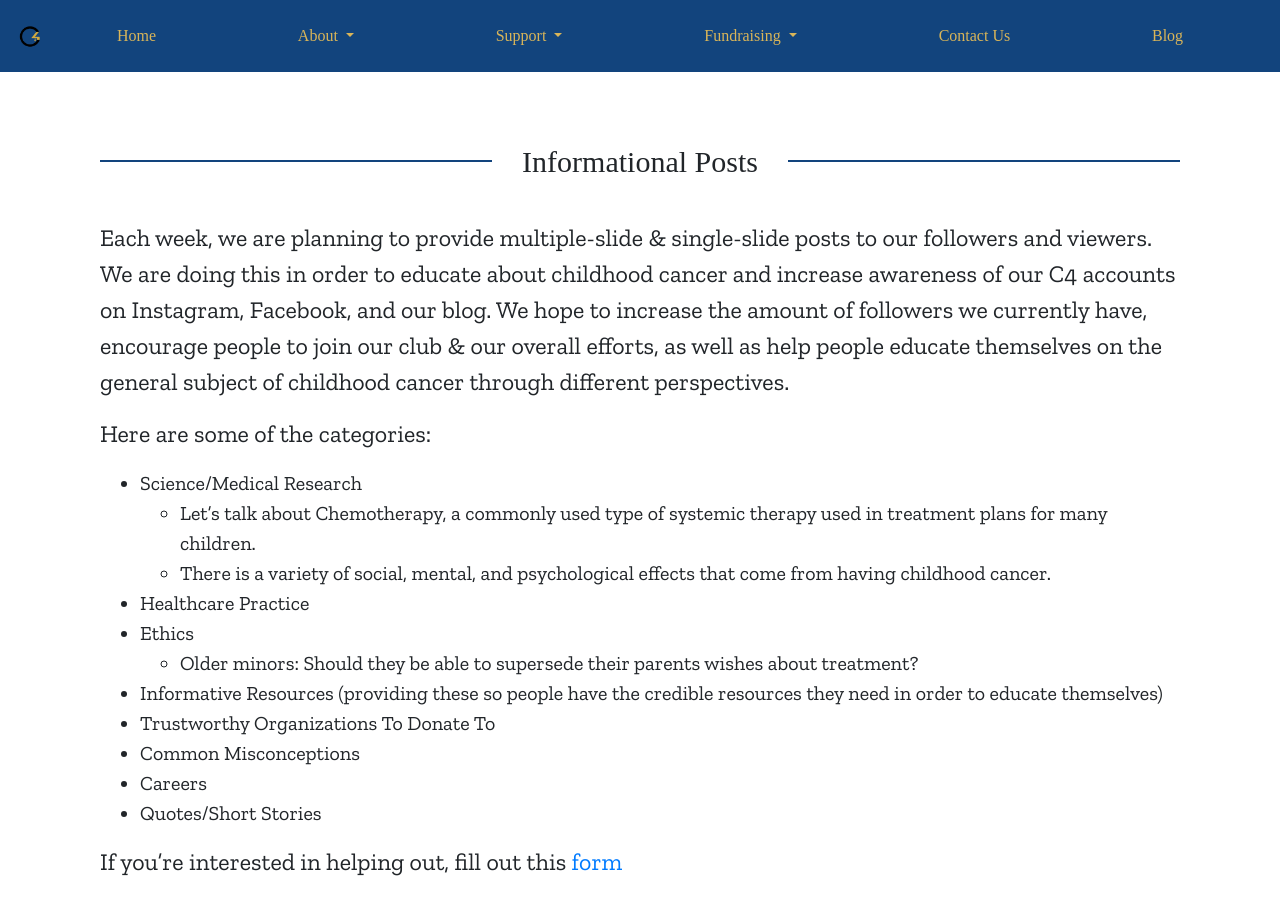
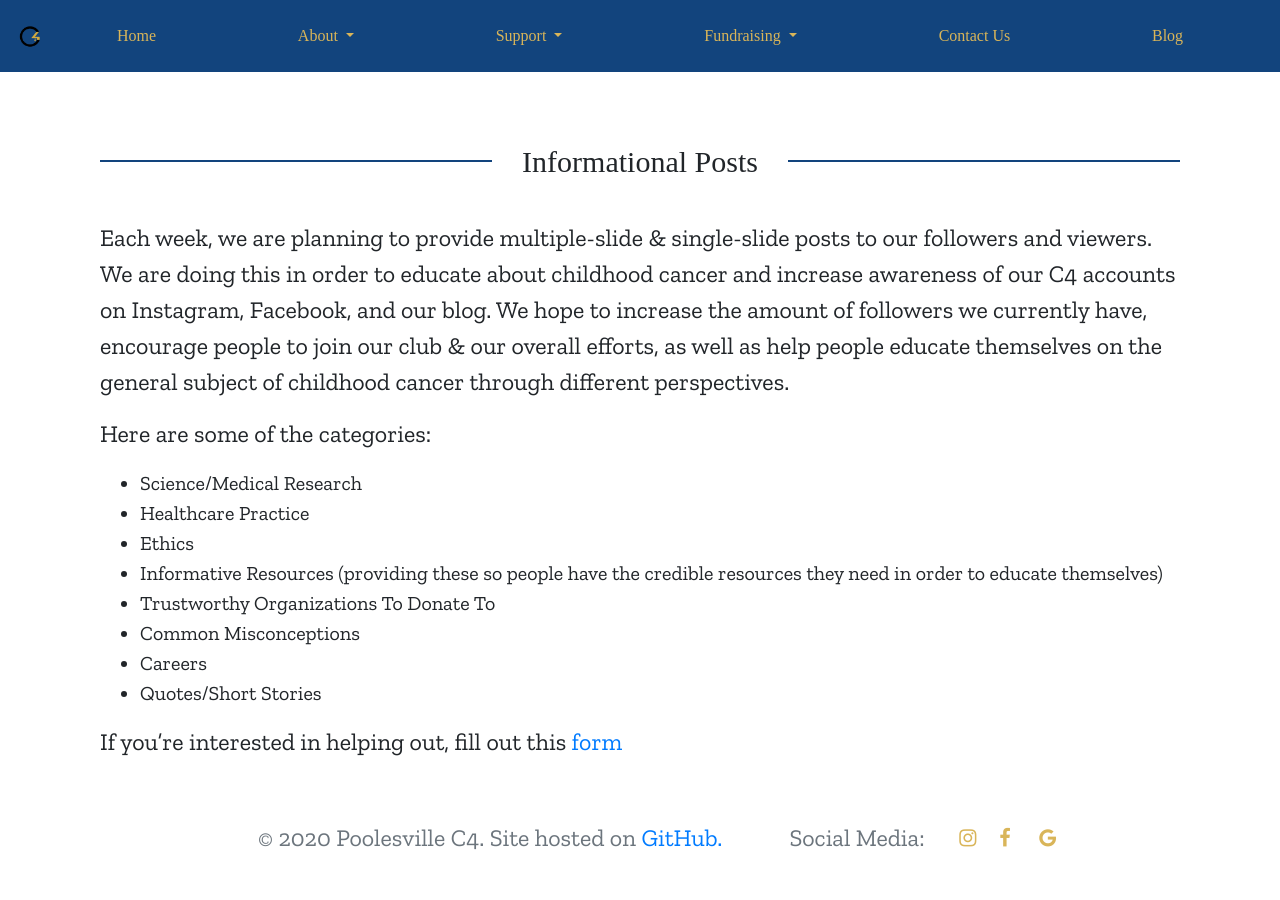
Before and after one commit to C4org/C4org.github.io, a Jekyll site: the page built from _posts/2020-08-09-First-Update.md, in a window 1280 px wide and 900 px high. Built offline with Jekyll 4.4.1, drawn with Linux system fonts in a browser that asks for light colours; some web fonts are replaced.

Commit message:
Blog Tweaks

```diff
--- a/_posts/2020-08-09-First-Update.md
+++ b/_posts/2020-08-09-First-Update.md
@@ -11,11 +11,8 @@ doing this in order to educate about childhood cancer and increase awareness of
 Here are some of the categories:
 
 - Science/Medical Research
-  - Let’s talk about Chemotherapy, a commonly used type of systemic therapy used in treatment plans for many children.
-  - There is a variety of social, mental, and psychological effects that come from having childhood cancer.
 - Healthcare Practice
 - Ethics
-  - Older minors: Should they be able to supersede their parents wishes about treatment?
 - Informative Resources (providing these so people have the credible resources they need in order to educate themselves)
 - Trustworthy Organizations To Donate To
 - Common Misconceptions
```
